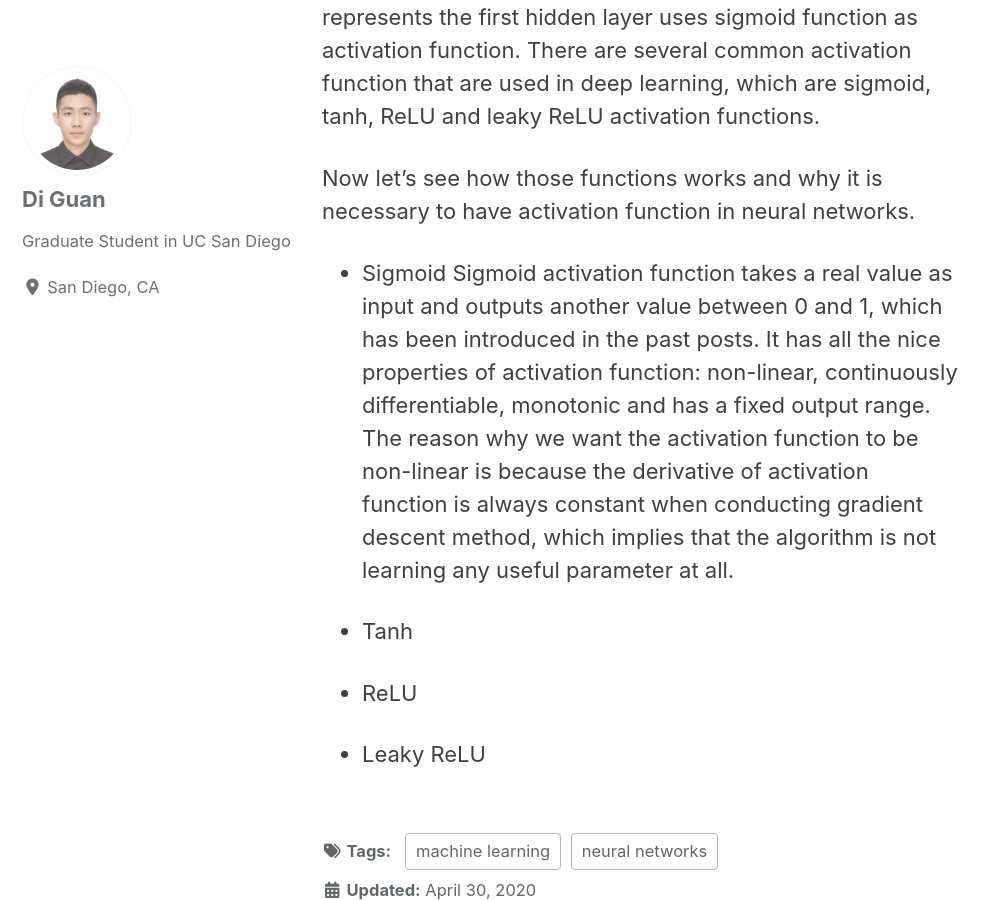
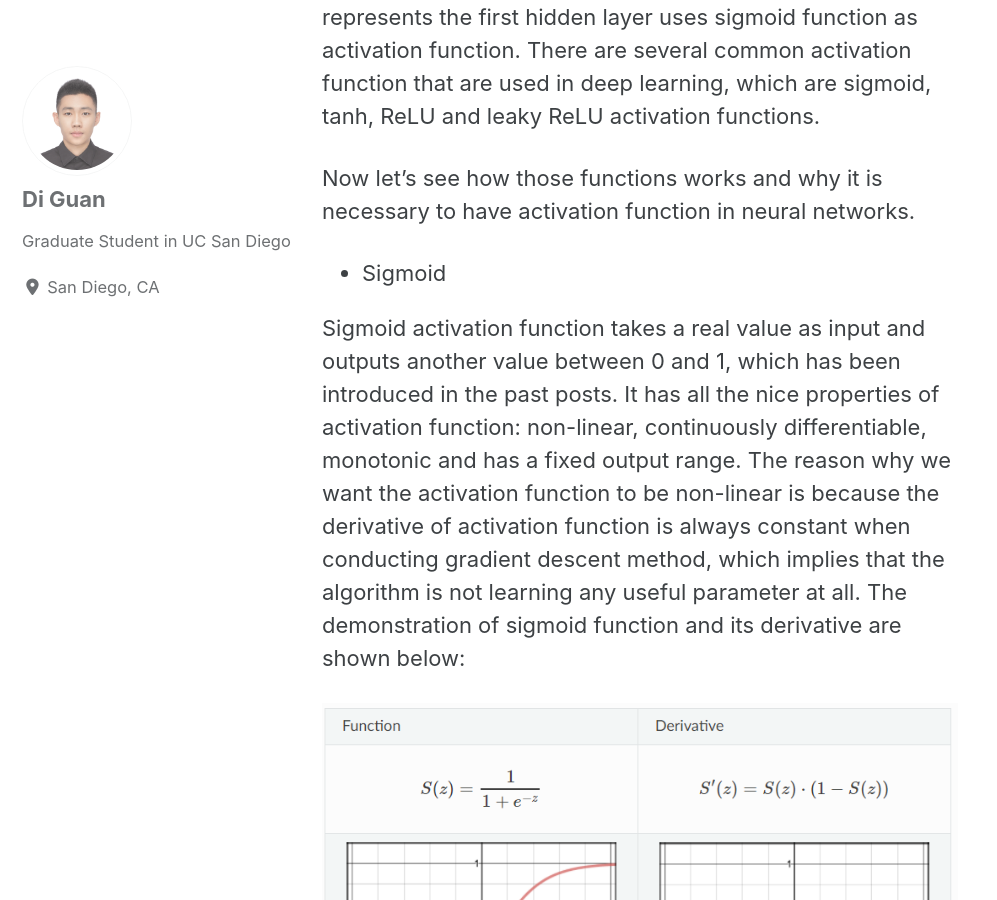
Before and after one commit to guandi1995/guandi1995.github.io, a Jekyll site: the page built from _posts/2020-04-30-Neural Networks.md, in a window 1280 px wide and 900 px high, scrolled down 5602 px. Shown: the whole window, without its empty margins (0-997 px from the left). Built offline with Jekyll 4.4.1, drawn with Linux system fonts in a browser that asks for light colours; cached includes are drawn as plain includes; nearby versions of some CDN libraries; formulas are drawn with MathJax 3.

Commit message:
neural networks

```diff
--- a/_posts/2020-04-30-Neural Networks.md
+++ b/_posts/2020-04-30-Neural Networks.md
@@ -106,7 +106,10 @@ As mentioned before, each layer except the output layer usually has an activatio
 Now let's see how those functions works and why it is necessary to have activation function in neural networks.
 
 - Sigmoid
-Sigmoid activation function takes a real value as input and outputs another value between 0 and 1, which has been introduced in the past posts. It has all the nice properties of activation function: non-linear, continuously differentiable, monotonic and has a fixed output range. The reason why we want the activation function to be non-linear is because the derivative of activation function is always constant when conducting gradient descent method, which implies that the algorithm is not learning any useful parameter at all.
+
+Sigmoid activation function takes a real value as input and outputs another value between 0 and 1, which has been introduced in the past posts. It has all the nice properties of activation function: non-linear, continuously differentiable, monotonic and has a fixed output range. The reason why we want the activation function to be non-linear is because the derivative of activation function is always constant when conducting gradient descent method, which implies that the algorithm is not learning any useful parameter at all. The demonstration of sigmoid function and its derivative are shown below:
+
+<img src="{{ site.url }}{{ site.baseurl }}/images/neural networks/sigmoid.PNG" alt="">
 
 - Tanh
 
```
Also changed, not shown: images/neural networks/leaky_relu.PNG (added), images/neural networks/relu.PNG (added), images/neural networks/sigmoid.PNG (added), images/neural networks/tanh.PNG (added).
